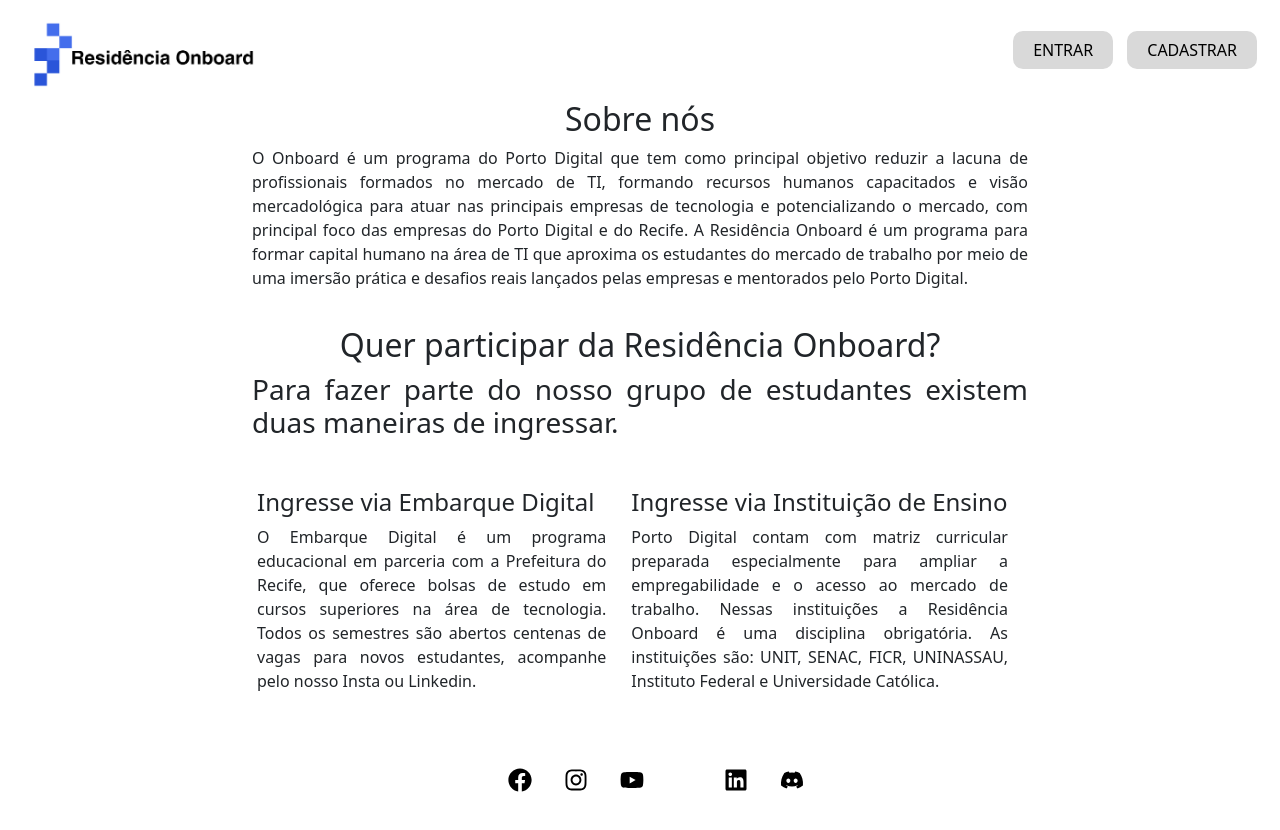
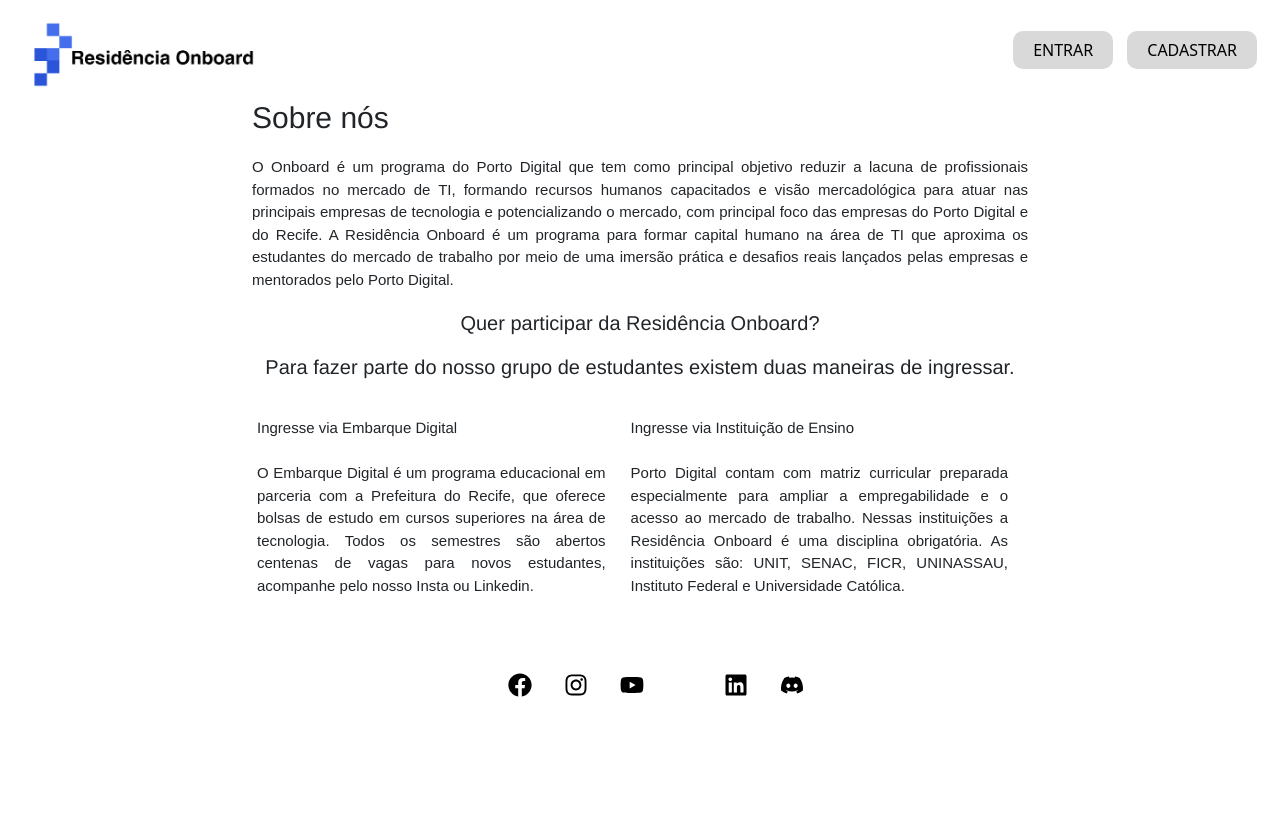
Before and after one commit to LucasMello22/React-Residencia, a React (Vite) app: page / in a window 1280 px wide. Shown: the top 830 px of the page. After the commit the page ends 800 px from the top, so only its background shows below. Built offline with nearby package versions, Linux system fonts and the light colour scheme; some icons are missing.

Commit message:
Upade Home.css and Hom.jsx

```diff
--- a/src/routers/Home/Home.css
+++ b/src/routers/Home/Home.css
@@ -9,13 +9,38 @@
   }
 
   .info-section {
-    margin-bottom: 20px;
     text-align: justify;
   }
 
   .info-section h2{
+    text-align: left;
+    font-family: 'Franklin Gothic Medium', 'Arial Narrow', Arial, sans-serif;
+    font-size: 30px;
+    margin-bottom: 20px;
+  }
+  .info-section p{
+    font-family: Arial, Helvetica, sans-serif;
+    font-size: 15px;
+    margin-bottom: 20px;
+  }
+
+.info-section h3{
     text-align: center;
-  }
+    font-family: 'Franklin Gothic Medium', 'Arial Narrow', Arial, sans-serif;
+    font-size: 20px;
+    margin-bottom: 20px;
+}
+
+.info-section2 h4{
+    font-family: 'Franklin Gothic Medium', 'Arial Narrow', Arial, sans-serif;
+    font-size: 15px;
+    margin-bottom: 25px;
+}
+
+.info-section2 p{
+    font-family:Arial, Helvetica, sans-serif;
+    font-size: 15px;
+}
 
 .info-section2{
     display: flex;
--- a/src/routers/Home/Home.jsx
+++ b/src/routers/Home/Home.jsx
@@ -11,7 +11,7 @@
         </p>
       </div>
       <div className='info-section'>
-        <h2>Quer participar da Residência Onboard?</h2>
+        <h3>Quer participar da Residência Onboard?</h3>
         <h3>Para fazer parte do nosso grupo de estudantes existem duas maneiras de ingressar.</h3>
       </div>
       <div className='info-section2'>
```
